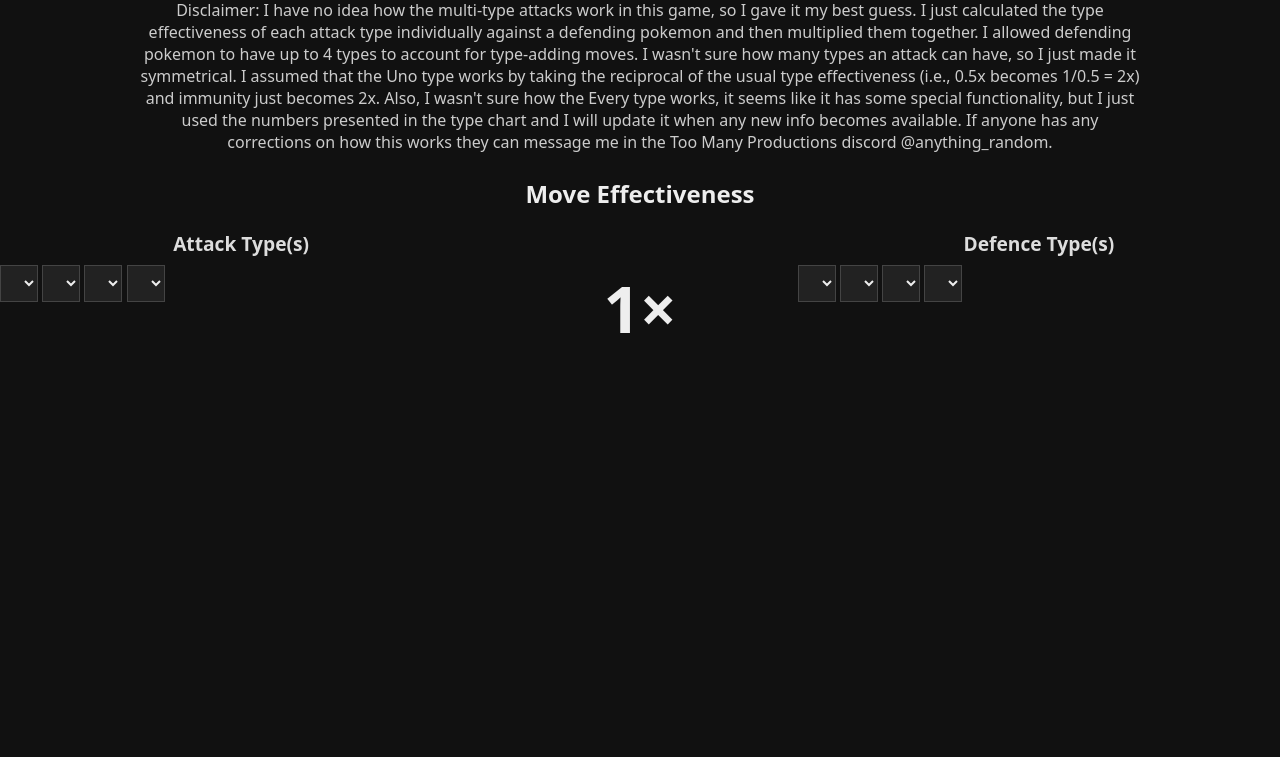
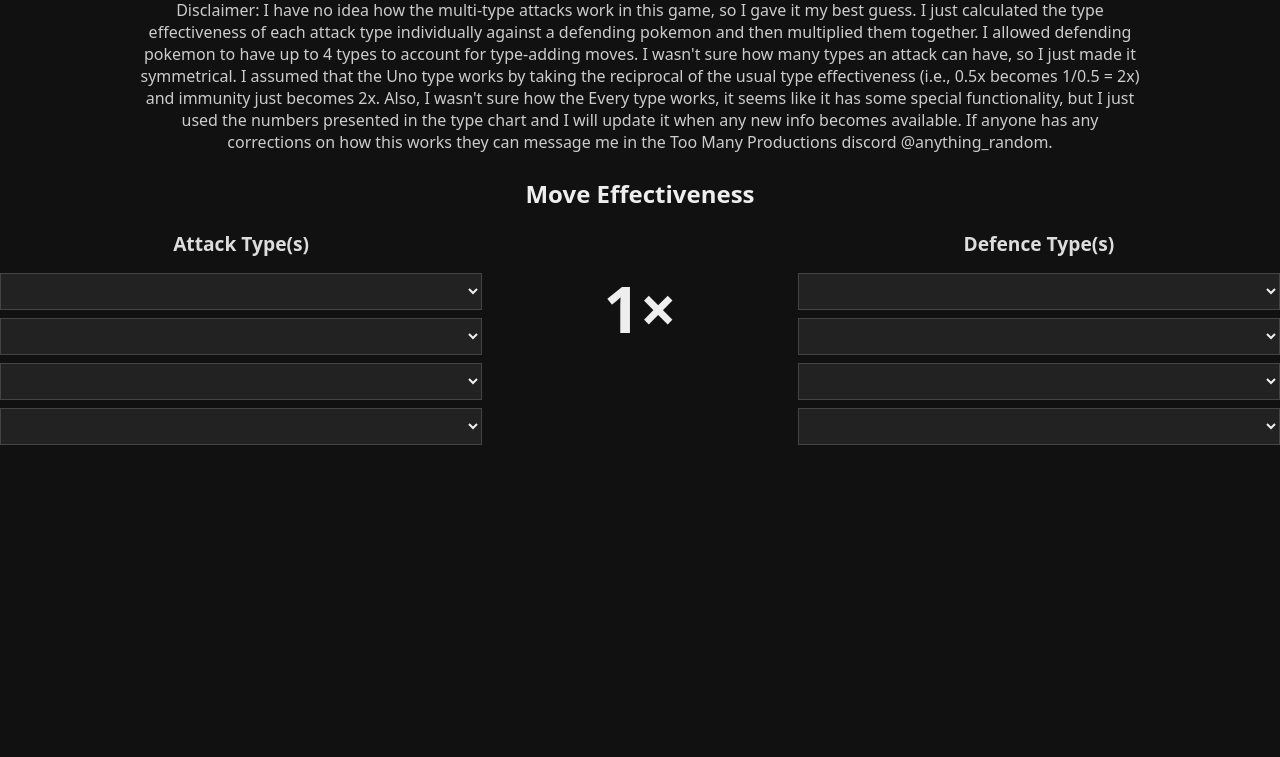
Before and after one commit to Anything-Random/Too-Many-Types-2-Type-Calculator, a Flask app: page / in a window 1280 px wide. Shown: the part 200-957 px from the top of the page. After the commit the page ends 645 px from the top, so only its background shows below. Run offline with Flask 3, Linux system fonts and the light colour scheme; lists and menus that the app fills with data are empty; parts of the project's set-up code (start-up, migrations or seed data) failed here and were passed over.

Commit message:
Update index.html

```diff
--- a/templates/index.html
+++ b/templates/index.html
@@ -40,13 +40,6 @@ header button.active {
   padding: 0 1rem;
   text-align: center;
   color: #ccc;
-}
-
-main {
-      display: flex;
-      justify-content: center;
-      align-items: center;
-      height: calc(100vh - 220px);
 }
 
 .view {
@@ -153,14 +146,14 @@ select {
     me in the Too Many Productions discord @anything_random.
   </p>
 </div>
-<main id="matchup" class="view active">
+
 <!-- ================= MOVE EFFECTIVENESS ================= -->
 <div id="matchup" class="view active">
-  <h2 id="matchup" class="view active" style="text-align:center;">Move Effectiveness</h2>
-  <div id="matchup" class="calculator">
+  <h2 style="text-align:center;">Move Effectiveness</h2>
+  <div class="calculator">
     <!-- Attack types -->
-    <div id="matchup" class="column view active" id="attack-column">
-      <h2 id="matchup" class="view active">Attack Type(s)</h2>
+    <div class="column" id="attack-column">
+      <h2>Attack Type(s)</h2>
       <select></select>
       <select></select>
       <select></select>
@@ -168,11 +161,11 @@ select {
     </div>
 
     <!-- Result -->
-    <div id="matchup" class="result view active" id="result">1×</div>
+    <div class="result" id="result">1×</div>
 
     <!-- Defence types -->
-    <div id="matchup" class="column view active" id="defence-column">
-      <h2 id="matchup" class="view active">Defence Type(s)</h2>
+    <div class="column" id="defence-column">
+      <h2>Defence Type(s)</h2>
       <select></select>
       <select></select>
       <select></select>
@@ -180,7 +173,7 @@ select {
     </div>
   </div>
 </div>
-</main>
+
 <!-- ================= TEAM COVERAGE ================= -->
 <div id="team" class="view">
   <h2 style="text-align:center;">Team Coverage</h2>
@@ -195,6 +188,7 @@ select {
   <h2 style="text-align:center;">Defensive Match-Up</h2>
   <p>(To be implemented later)</p>
 </div>
+
 <script>
 /* ===================== CONSTANTS ===================== */
 
```
